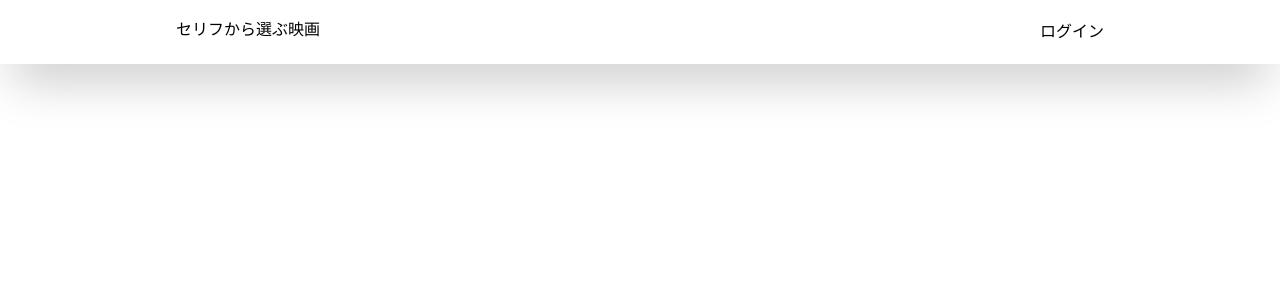
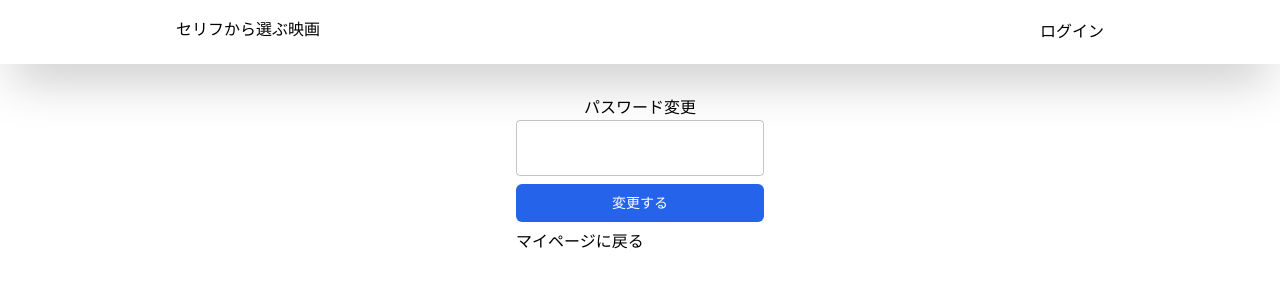
Before and after one commit to ayakuma309/movie-dialoge, a Next.js app: page /users/1/edit in a window 1280 px wide. Shown: the top 300 px of the page. Built offline with nearby package versions, Linux system fonts and the light colour scheme; no server answers.

Commit message:
✨ add 編集ページ

```diff
--- a/pages/users/[id]/edit.tsx
+++ b/pages/users/[id]/edit.tsx
@@ -1,12 +1,54 @@
 import Layout from '@/components/common/Layout';
-import { getAuth } from 'firebase/auth';
-import React from 'react'
+import { TextField } from '@mui/material';
+import { getAuth, updatePassword} from 'firebase/auth';
+import Link from 'next/link';
+import React, { useState } from 'react'
 
 const editProfile = () => {
   const auth = getAuth()
+  const user = auth.currentUser;
+  //パスワード変更を押したらモーダルが開く
+  const [resetPassword, setResetPassword] = useState("");
+
+  //パスワード変更(firebase)
+  const sendResetPassword = async (e: React.MouseEvent<HTMLElement>) => {
+    e.preventDefault();
+    const newPassword = resetPassword;
+
+    if (user !== null) {
+      try {
+        await updatePassword(user, newPassword);
+        setResetPassword("");
+      } catch (err: any) {
+        alert(err.message);
+      }
+    }
+  };
+
+
   return (
     <Layout title='プロフィール編集'>
-
+      <div className='flex flex-col items-center justify-center'>
+        <h2>パスワード変更</h2>
+        <TextField
+          type="password"
+          name="password"
+          value={resetPassword}
+          onChange={(e: React.ChangeEvent<HTMLInputElement>) => {
+            setResetPassword(e.target.value);
+          }}
+          fullWidth
+        />
+        <button
+          className='group relative flex w-full justify-center rounded-md border border-transparent bg-blue-600 py-2 px-4 my-2 text-sm font-medium text-white hover:bg-blue-700 focus:outline-none focus:ring-2 focus:ring-indigo-500 focus:ring-offset-2'
+          onClick={sendResetPassword}
+        >
+          変更する
+        </button>
+      </div>
+      <Link href={'/users/[user.id]'}>
+        <button>マイページに戻る</button>
+      </Link>
     </Layout>
   )
 }
```
